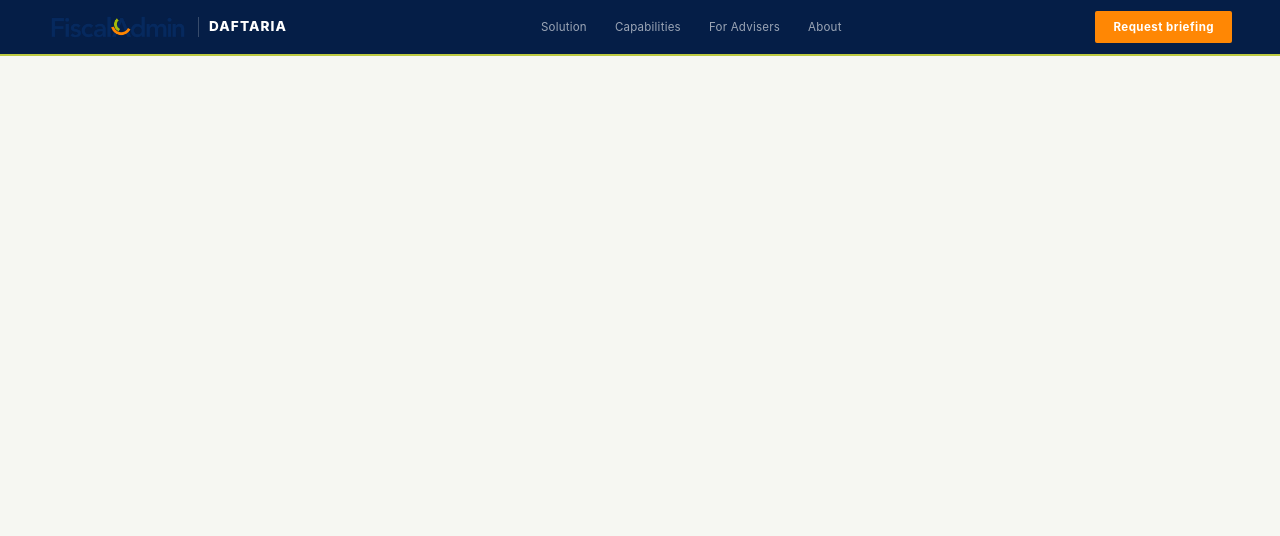
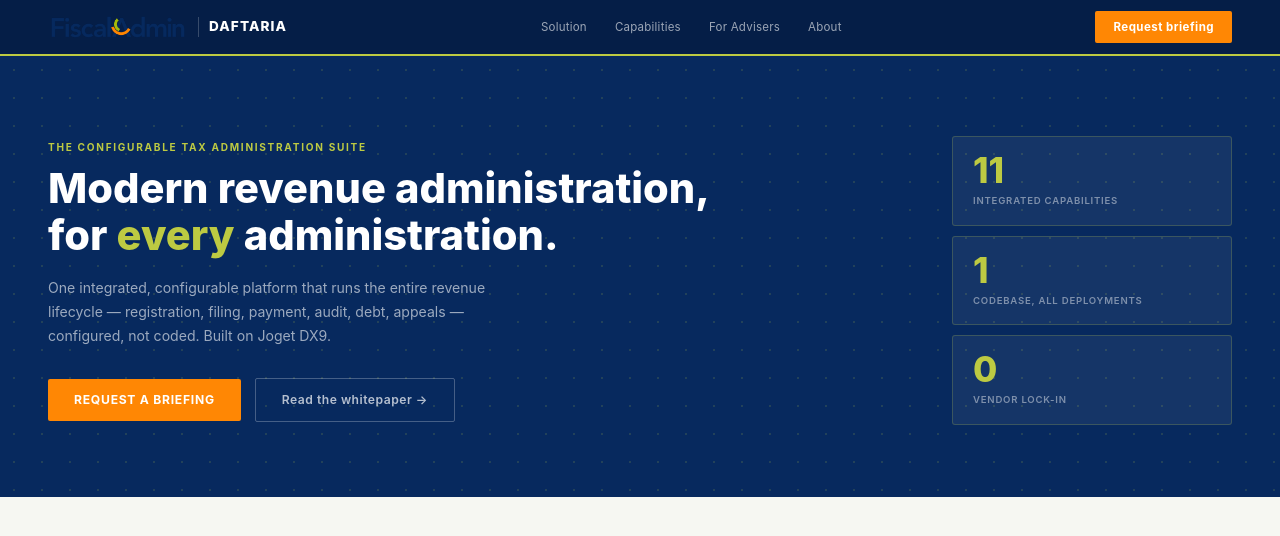
Before and after one commit to alaponin/daftaria-website, a React (Vite) app: page / in a window 1280 px wide. Shown: the top 536 px of the page. Built offline with nearby package versions, Linux system fonts and the light colour scheme.

Commit message:
feat: Hero component — headline, CTA pair, stats panel

```diff
--- /dev/null
+++ b/src/components/Hero.css
@@ -0,0 +1,95 @@
+.hero {
+  background: var(--blue);
+  padding: 80px 48px 72px;
+  display: grid;
+  grid-template-columns: 1fr 280px;
+  gap: 48px;
+  align-items: center;
+  position: relative;
+  overflow: hidden;
+}
+
+.hero::before {
+  content: '';
+  position: absolute;
+  inset: 0;
+  background-image: radial-gradient(circle, rgba(189, 202, 66, 0.15) 1px, transparent 1px);
+  background-size: 28px 28px;
+  pointer-events: none;
+}
+
+.hero__content { position: relative; z-index: 1; }
+
+.hero__h1 {
+  font-size: 2.6rem;
+  font-weight: 800;
+  color: white;
+  line-height: 1.12;
+  margin-bottom: 18px;
+}
+
+.hero__h1 em {
+  font-style: normal;
+  color: var(--green);
+}
+
+.hero__sub {
+  font-size: 0.88rem;
+  color: rgba(255, 255, 255, 0.6);
+  line-height: 1.7;
+  max-width: 480px;
+  margin-bottom: 30px;
+}
+
+.hero__ctas {
+  display: flex;
+  gap: 14px;
+  align-items: center;
+  flex-wrap: wrap;
+}
+
+.hero__stats {
+  position: relative;
+  z-index: 1;
+  display: flex;
+  flex-direction: column;
+  gap: 10px;
+}
+
+.hero__stat {
+  background: rgba(255, 255, 255, 0.06);
+  border: 1px solid rgba(189, 202, 66, 0.22);
+  border-radius: 3px;
+  padding: 16px 20px;
+  display: flex;
+  flex-direction: column;
+}
+
+.hero__stat-n {
+  font-size: 2.2rem;
+  font-weight: 800;
+  color: var(--green);
+  line-height: 1;
+}
+
+.hero__stat-l {
+  font-size: 0.6rem;
+  font-weight: 600;
+  color: rgba(255, 255, 255, 0.45);
+  letter-spacing: 0.08em;
+  text-transform: uppercase;
+  margin-top: 5px;
+}
+
+@media (max-width: 768px) {
+  .hero {
+    grid-template-columns: 1fr;
+    padding: 52px 20px 48px;
+  }
+  .hero__h1 { font-size: 1.9rem; }
+  .hero__stats {
+    flex-direction: row;
+    flex-wrap: wrap;
+  }
+  .hero__stat { flex: 1; min-width: 140px; }
+}
--- a/src/components/Hero.jsx
+++ b/src/components/Hero.jsx
@@ -1 +1,47 @@
-export default function Hero() { return <div /> }
+import './Hero.css'
+
+const STATS = [
+  { n: '11', label: 'Integrated capabilities' },
+  { n: '1',  label: 'Codebase, all deployments' },
+  { n: '0',  label: 'Vendor lock-in' },
+]
+
+export default function Hero() {
+  return (
+    <section className="hero">
+      <div className="hero__content">
+        <p className="eyebrow eyebrow--green">The Configurable Tax Administration Suite</p>
+        <h1 className="hero__h1">
+          Modern revenue administration,<br />
+          for <em>every</em> administration.
+        </h1>
+        <p className="hero__sub">
+          One integrated, configurable platform that runs the entire revenue lifecycle —
+          registration, filing, payment, audit, debt, appeals — configured, not coded.
+          Built on Joget DX9.
+        </p>
+        <div className="hero__ctas">
+          <a
+            href="https://fiscaladmin.com/contact"
+            className="btn-primary"
+            target="_blank"
+            rel="noopener noreferrer"
+          >
+            Request a briefing
+          </a>
+          <a href="/whitepaper.pdf" className="btn-ghost" target="_blank" rel="noopener noreferrer">
+            Read the whitepaper →
+          </a>
+        </div>
+      </div>
+      <div className="hero__stats">
+        {STATS.map(({ n, label }) => (
+          <div key={label} className="hero__stat">
+            <span className="hero__stat-n">{n}</span>
+            <span className="hero__stat-l">{label}</span>
+          </div>
+        ))}
+      </div>
+    </section>
+  )
+}
```
